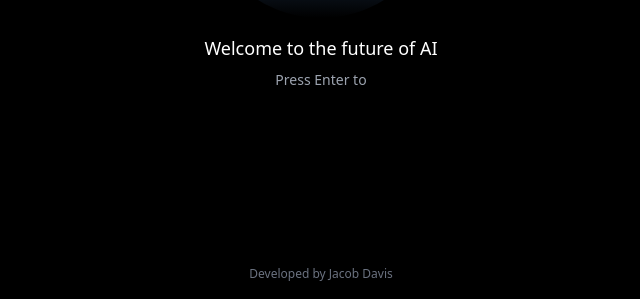
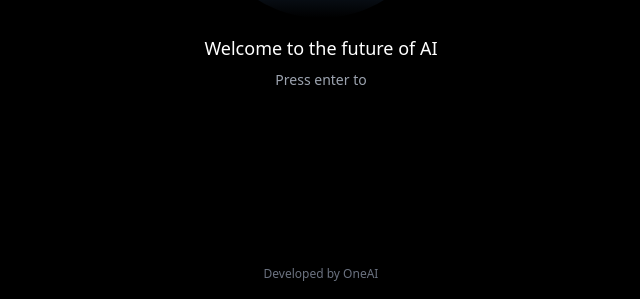
Before and after one commit to OneAI-Labs/AIA, a React (Create React App) app in the folder frontend/: page / in a window 1280 px wide. Shown: the part 498-797 px from the top of the page, without its empty margins (319-959 px from the left). Built offline with nearby package versions, Linux system fonts and the light colour scheme.

Commit message:
Updated App.js to use Google Cloud API

```diff
--- a/frontend/src/App.js
+++ b/frontend/src/App.js
@@ -1,7 +1,6 @@
 import React, { useState, useEffect } from "react";
 import axios from "axios";
-import { FaPaperPlane } from "react-icons/fa";
-import { FaArrowLeft } from "react-icons/fa";
+import { FaPaperPlane, FaArrowLeft } from "react-icons/fa";
 
 const Chat = () => {
   const [messages, setMessages] = useState([]);
@@ -9,8 +8,10 @@ const Chat = () => {
   const [showChat, setShowChat] = useState(false);
   const [welcomeText, setWelcomeText] = useState("");
   const [promptText, setPromptText] = useState("");
+
   const fullText = "Welcome to the future of AI";
-  const promptFullText = "Press Enter to Begin";
+  const promptFullText = "Press enter to begin";
+  const API_URL = "http://34.56.213.136:5000/chat"; // ✅ Updated API URL
 
   useEffect(() => {
     let i = 0;
@@ -40,14 +41,15 @@ const Chat = () => {
     setInput("");
 
     try {
-      const response = await axios.post("https://aia-backend-vqxy.onrender.com/chat", {
-        message: input,
-      });
+      const response = await axios.post(API_URL, { message: input });
       const aiMessage = { sender: "ai", text: response.data.reply };
       setMessages((prevMessages) => [...prevMessages, aiMessage]);
     } catch (error) {
-      console.error("Error fetching AI response:", error);
-      const errorMessage = { sender: "ai", text: "Sorry, there was an error processing your request." };
+      console.error("Error:", error);
+      const errorMessage = {
+        sender: "ai",
+        text: "⚠️ Unable to reach AI server. Please try again later.",
+      };
       setMessages((prevMessages) => [...prevMessages, errorMessage]);
     }
   };
@@ -64,12 +66,18 @@ const Chat = () => {
 
   if (!showChat) {
     return (
-      <div className="flex flex-col h-screen bg-black items-center justify-center relative w-full text-center" onKeyDown={handleKeyDown} tabIndex={0}>
+      <div
+        className="flex flex-col h-screen bg-black items-center justify-center relative w-full text-center"
+        onKeyDown={handleKeyDown}
+        tabIndex={0}
+      >
         <div className="text-blue-400 text-5xl mb-4 font-bold">AI-A</div>
         <div className="bg-gradient-to-b from-blue-400 to-black w-60 h-60 rounded-full shadow-lg mb-4"></div>
         <div className="text-white text-lg">{welcomeText}</div>
         <div className="text-gray-400 text-sm mt-2">{promptText}</div>
-        <div className="absolute bottom-5 text-gray-500 text-xs">Developed by Jacob Davis</div>
+        <div className="absolute bottom-5 text-gray-500 text-xs">
+          Developed by OneAI
+        </div>
       </div>
     );
   }
```
